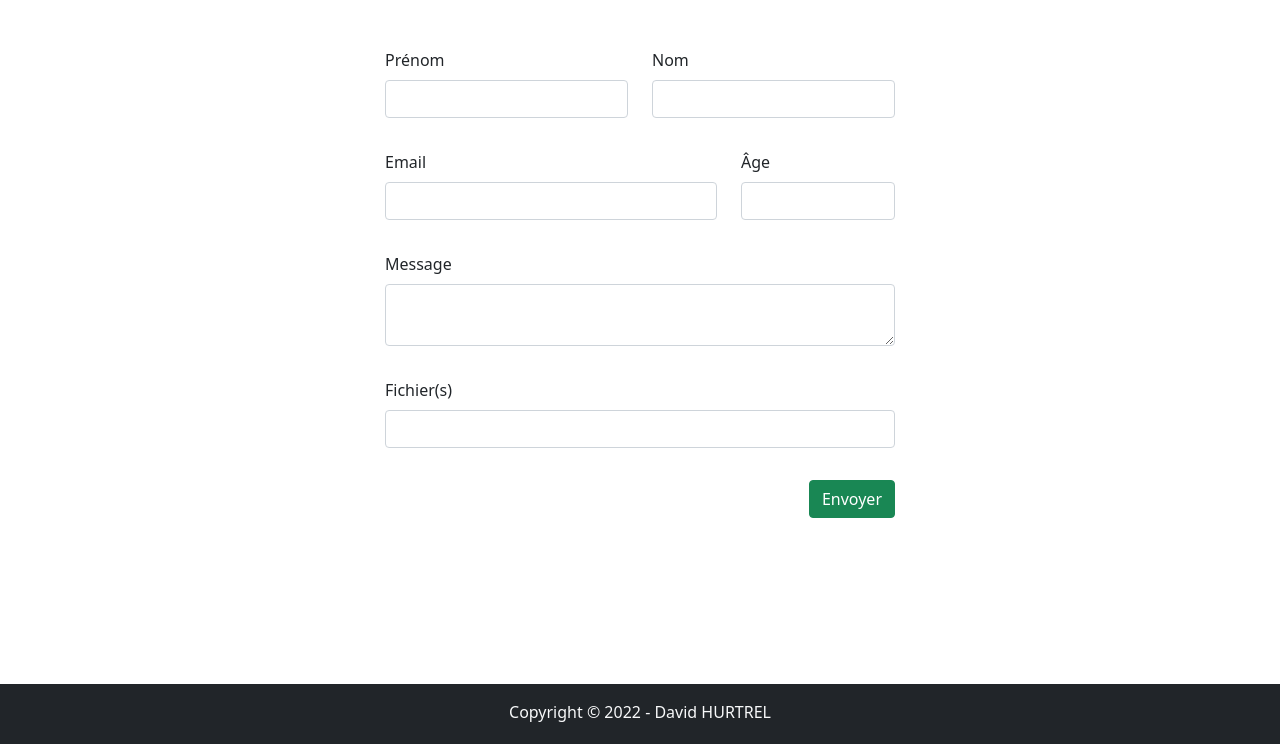
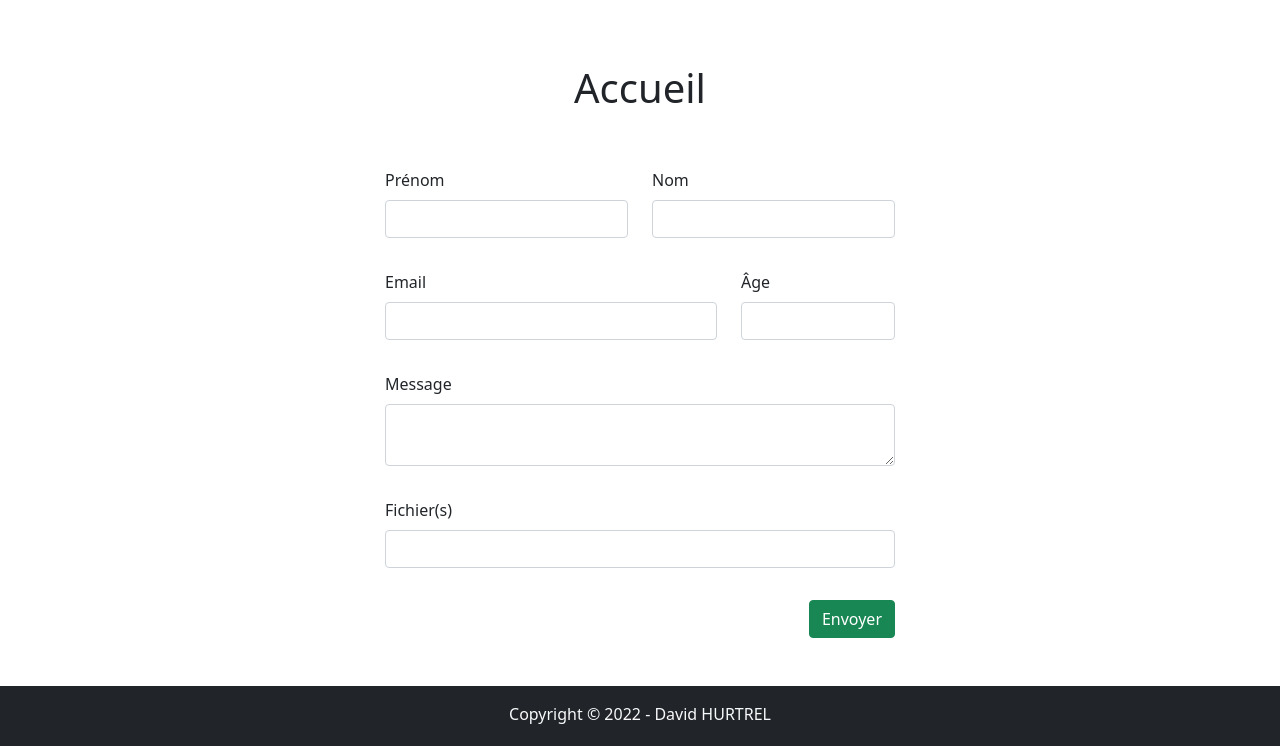
Before and after one commit to davidHurtrel/dwwm25, a Symfony app: template templates/home/index.html.twig in a window 1280 px wide. Shown: the part 56-802 px from the top of the page. Run offline with Twig, Linux system fonts and the light colour scheme; the template is opened without the code that fills it, so the values that code supplies are empty; form fields are guessed from the names that the template uses; some libraries are stand-ins or nearby versions.

Commit message:
home page title

```diff
--- a/templates/home/index.html.twig
+++ b/templates/home/index.html.twig
@@ -9,6 +9,12 @@
 {% block body %}
 
     <div class="container p-5">
+
+        <div class="row">
+            <div class="col-12 text-center mt-3 mb-5">
+                <h1>Accueil</h1>
+            </div>
+        </div>
 
         {{ form_start(contactForm) }}
 
```
Also changed, not shown: 1 other file.
